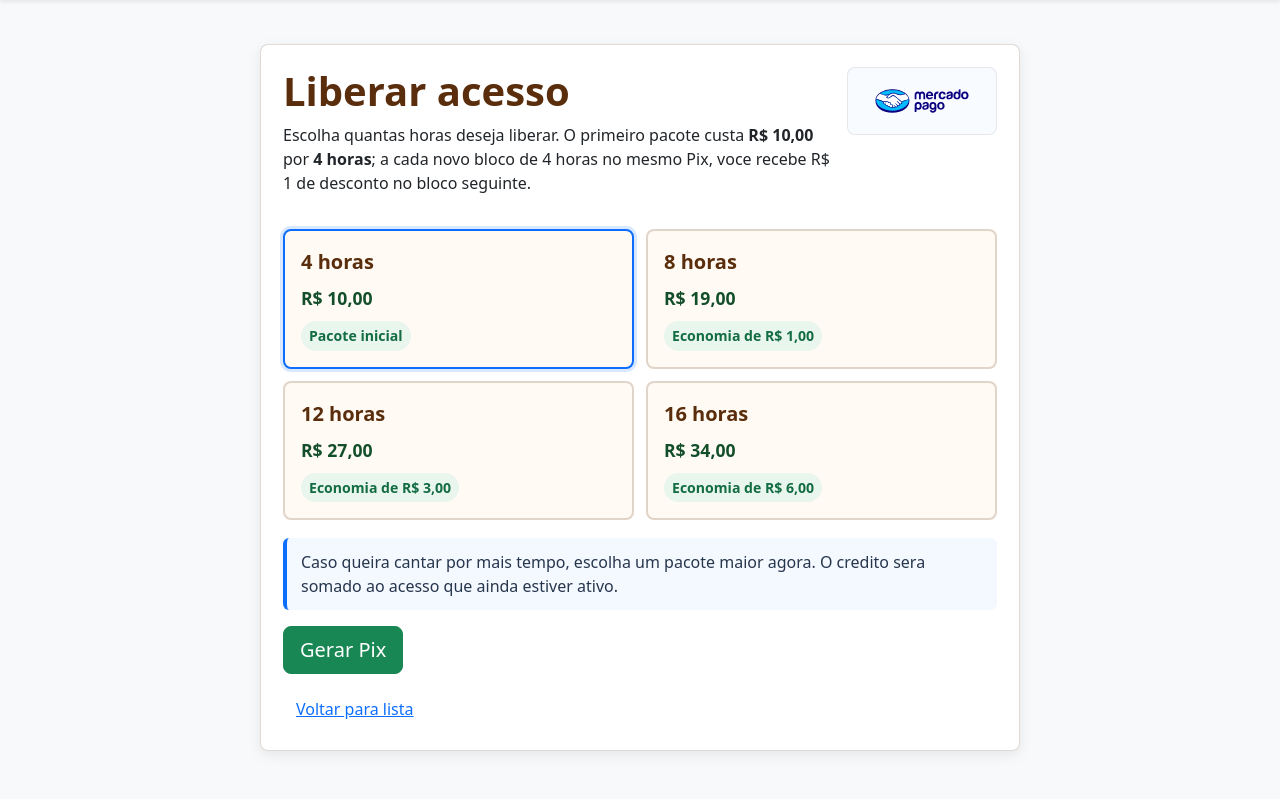
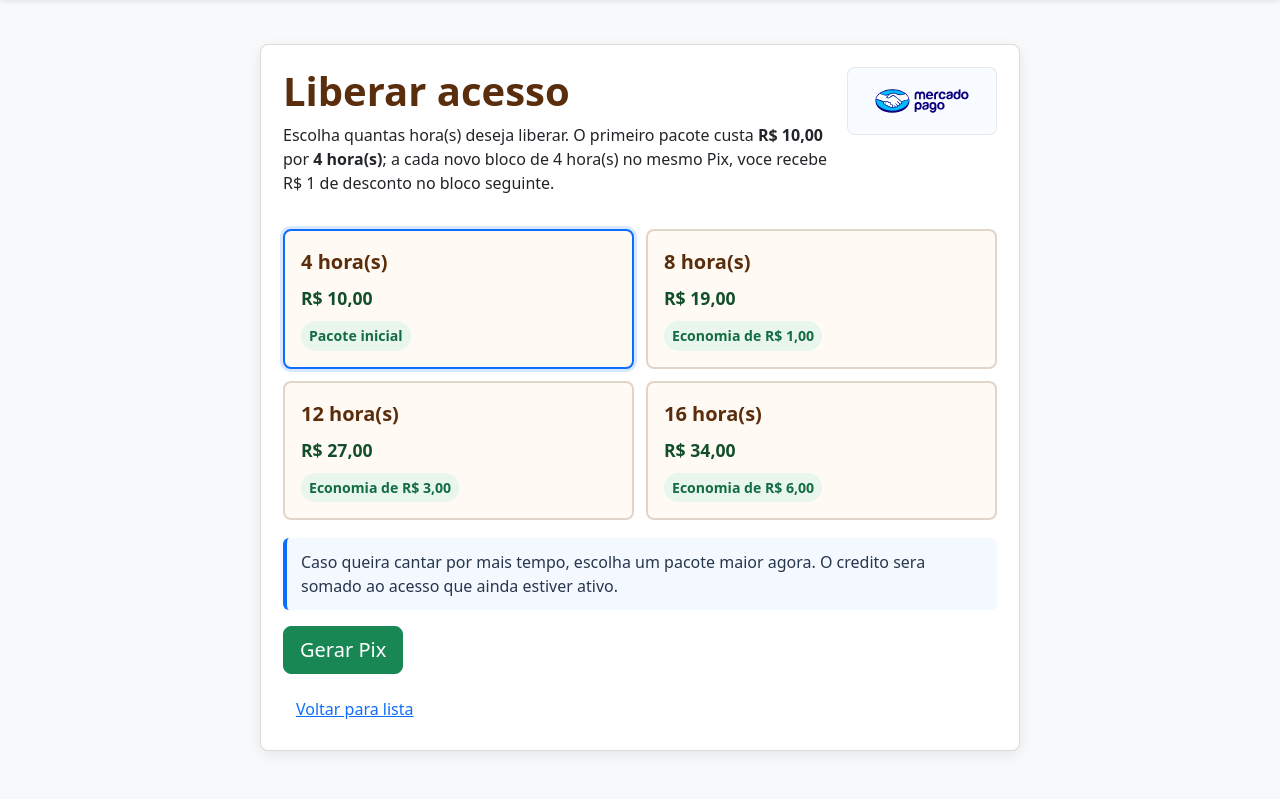
Before and after one commit to denilsonrgama/karaoke_frontend, a Django app: page /pagamento/ in a window 1280 px wide. Shown: the part 58-857 px from the top of the page. Run offline with Django 5.2, Linux system fonts and the light colour scheme; the visitor is signed in with stand-in values (Sample User, id 1); data comes from the database, SQL or seed files in the repository; data that the repository does not hold is empty.

Commit message:
Use neutral hour label on payment page

```diff
--- a/payments/templates/payments/payment_page.html
+++ b/payments/templates/payments/payment_page.html
@@ -158,10 +158,10 @@
     <div>
       <h1>Liberar acesso</h1>
       <p>
-        Escolha quantas horas deseja liberar. O primeiro pacote custa
+        Escolha quantas hora(s) deseja liberar. O primeiro pacote custa
         <strong>R$ {{ site_config.contribution_amount }}</strong> por
-        <strong>{{ site_config.paid_access_hours }} horas</strong>; a cada novo bloco de
-        {{ site_config.paid_access_hours }} horas no mesmo Pix, voce recebe R$ 1 de desconto no bloco seguinte.
+        <strong>{{ site_config.paid_access_hours }} hora(s)</strong>; a cada novo bloco de
+        {{ site_config.paid_access_hours }} hora(s) no mesmo Pix, voce recebe R$ 1 de desconto no bloco seguinte.
       </p>
     </div>
     <div class="mp-trust" aria-label="Pagamento seguro via Mercado Pago">
@@ -178,7 +178,7 @@
   {% if payment and payment.qr_code %}
     <div class="alert alert-info" id="paymentStatus">
       Pix de <strong>R$ {{ payment.amount }}</strong> para liberar
-      <strong>{{ payment.access_hours }} horas</strong> aguardando pagamento. Assim que for aprovado,
+      <strong>{{ payment.access_hours }} hora(s)</strong> aguardando pagamento. Assim que for aprovado,
       seu acesso sera liberado automaticamente.
     </div>
 
@@ -211,7 +211,7 @@
               {% if forloop.first %}checked{% endif %}
             >
             <label for="package{{ option.blocks }}">
-              <div class="package-hours">{{ option.hours }} horas</div>
+              <div class="package-hours">{{ option.hours }} hora(s)</div>
               <div class="package-price">R$ {{ option.amount }}</div>
               {% if option.discount > 0 %}
                 <span class="package-discount">Economia de R$ {{ option.discount }}</span>
```
